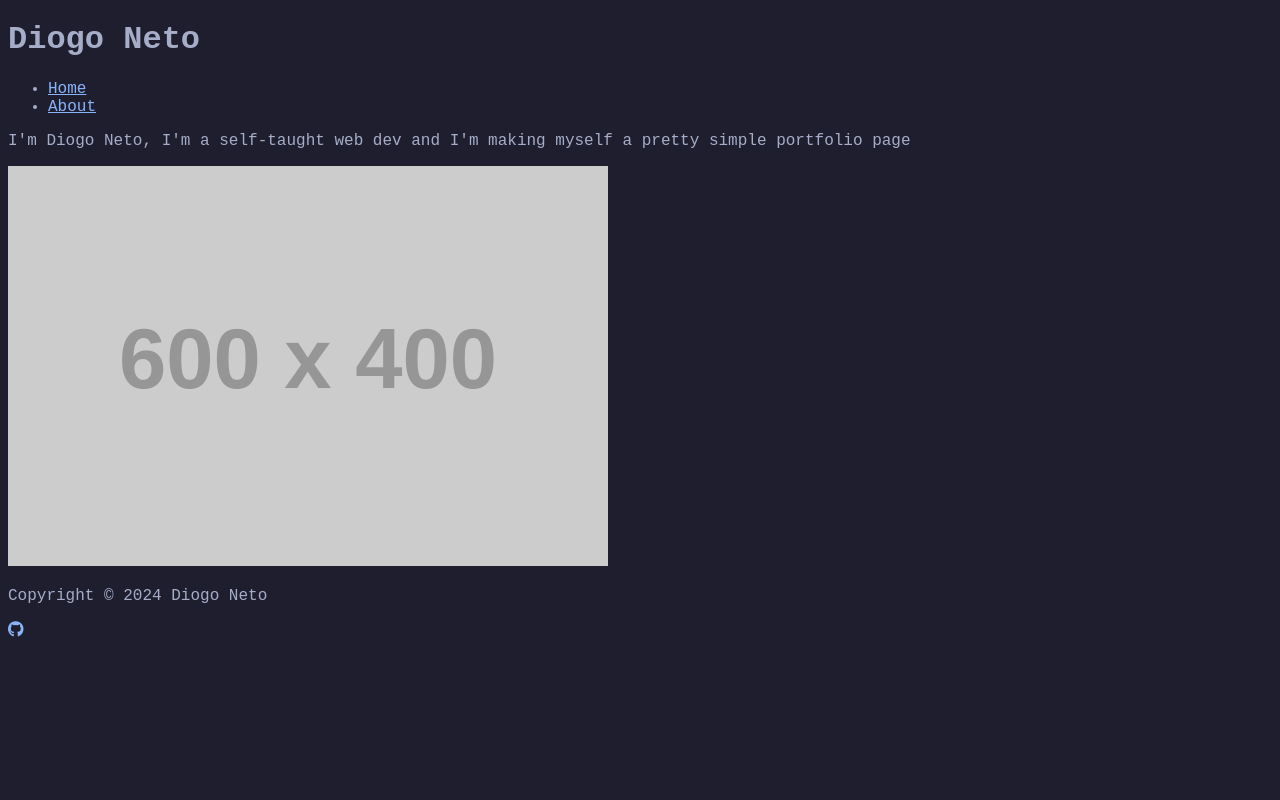
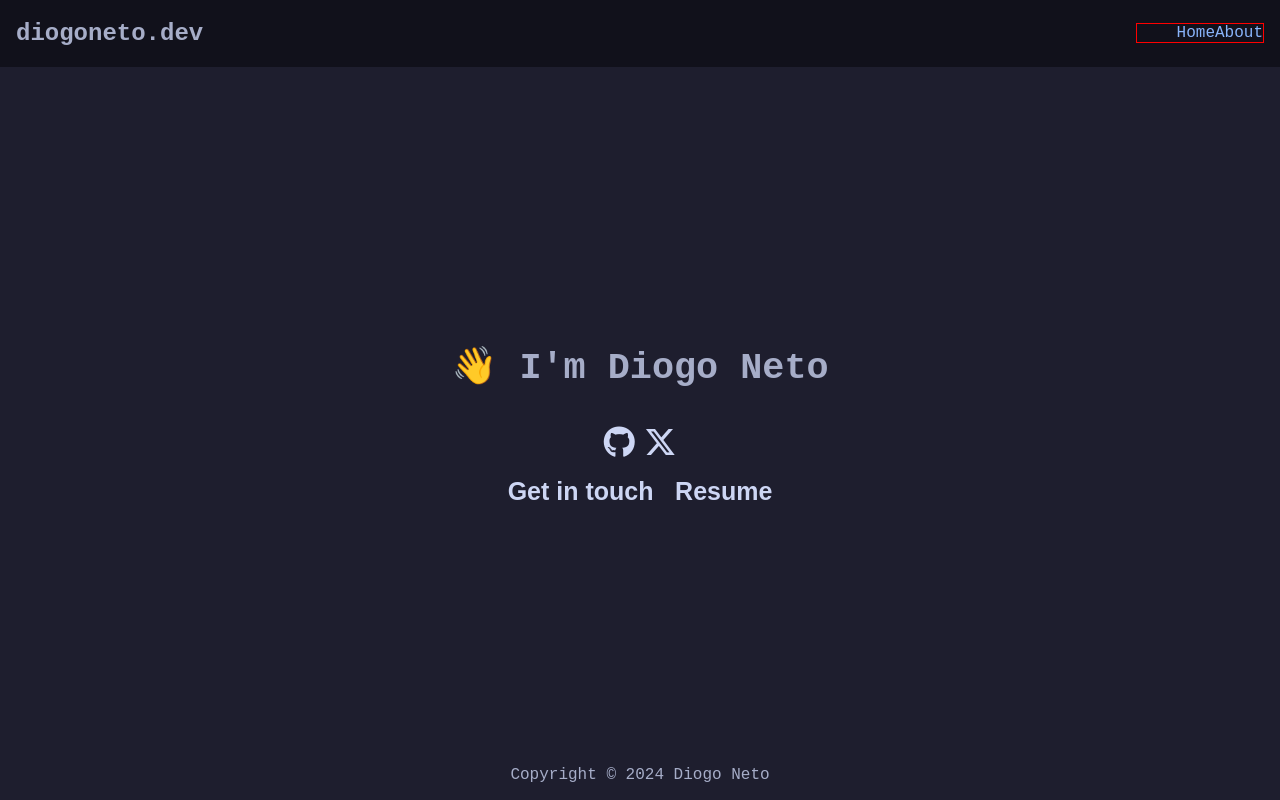
Before and after one commit to DiogoNet0/personal-website, a website: page index.html in a window 1280 px wide. Drawn offline with Linux system fonts and the light colour scheme; placeholder pictures from the web are drawn by us.

Commit message:
Styled the website, added buttons, socials and some text

```diff
--- a/index.html
+++ b/index.html
@@ -3,8 +3,8 @@
   <head>
     <meta charset="UTF-8" />
     <meta name="viewport" content="width=device-width, initial-scale=1" />
-    <title></title>
-    <link rel="icon" type="image/x-icon" href="imgs/favicon.ico.png" />
+    <title>Diogo Neto</title>
+    <link rel="icon" type="image/x-icon" href="img/favicon.png" />
     <link href="style.css" rel="stylesheet" />
     <script
       src="https://kit.fontawesome.com/536194afa6.js"
@@ -12,25 +12,30 @@
     ></script>
   </head>
   <body>
-    <header>
-      <h1>Diogo Neto</h1>
+    <nav>
+      <h1>diogoneto.dev</h1>
       <ul>
         <li><a href="google.com">Home</a></li>
         <li><a href="google.com">About</a></li>
       </ul>
-    </header>
-    <hero>
-      <div class="hero--text">
-        <p>
-          I'm Diogo Neto, I'm a self-taught web dev and I'm making myself a
-          pretty simple portfolio page
-        </p>
+    </nav>
+    <main>
+      <div class="main--introduction">
+        <p>👋 I'm Diogo Neto</p>
       </div>
-      <div class="hero--img">
-        <img src="https://placehold.co/600x400" alt="Placeholder" />
+      <div class="main--social">
+        <a href="https://github.com/diogonet0" target="_blank">
+          <i class="fa-brands fa-github"></i>
+        </a>
+        <a href="https://x.com/Diog0Net0" target="_blank">
+          <i class="fa-brands fa-x-twitter"></i>
+        </a>
       </div>
-    </hero>
-    <main></main>
+      <div class="main--btns">
+        <button>Get in touch</button>
+        <button>Resume</button>
+      </div>
+    </main>
     <footer class="footer">
       <p>
         Copyright ©
@@ -39,9 +44,6 @@
         </script>
         Diogo Neto
       </p>
-      <a href="https://github.com/diogonet0" target="_blank">
-        <i class="fa-brands fa-github"></i>
-      </a>
     </footer>
   </body>
 </html>
--- a/style.css
+++ b/style.css
@@ -1,16 +1,99 @@
 :root {
   --background-color: #1e1e2e;
+  --header-color: #11111b;
   --title-color: #cdd6f4;
   --text-color: #a6adc8;
   --link-color: #89b4fa;
-  --accent-color: #f5e0dc;
+  --accent-color: #f2cdcd;
+}
+
+html,
+body {
+  height: 100%;
+  padding: 0;
+  margin: 0;
 }
 
 body {
   background: var(--background-color);
   color: var(--text-color);
   font-family: "iA Writer Mono", monospace;
+  display: flex;
+  flex-flow: column nowrap;
 }
+
 a {
   color: var(--link-color);
+  text-decoration: none;
 }
+
+.fa-brands {
+  color: var(--title-color);
+  font-size: 2rem;
+  padding-bottom: 1rem;
+  transition: transform 0.3s ease-in-out;
+}
+
+.fa-brands:hover {
+  transform: rotate(360deg) scale(1.2);
+}
+nav {
+  padding: 0 1rem;
+  background: var(--header-color);
+  display: flex;
+  justify-content: space-between;
+  align-items: center;
+}
+
+ul {
+  border: 1px red solid;
+  display: flex;
+  justify-content: space-between;
+  list-style-type: none;
+}
+
+main {
+  flex: 1;
+  display: flex;
+  flex-flow: column;
+  justify-content: center;
+  align-items: center;
+}
+
+main p {
+  font-size: 2.3rem;
+  font-weight: 700;
+}
+
+button {
+  color: var(--title-color);
+  text-decoration: none;
+  font-size: 25px;
+  border: none;
+  background: none;
+  font-weight: 600;
+  font-family: "Poppins", sans-serif;
+}
+
+button::before {
+  margin-left: auto;
+}
+
+button::after,
+button::before {
+  content: "";
+  width: 0%;
+  height: 2px;
+  background: var(--accent-color);
+  display: block;
+  transition: 0.5s;
+}
+
+button:hover::after,
+button:hover::before {
+  width: 100%;
+}
+
+footer {
+  text-align: center;
+}
```
Also changed, not shown: img/favicon.png (renamed from imgs/favicon.ico.png), img/github-mark.svg (renamed from imgs/github-mark.svg), 4 other files.
